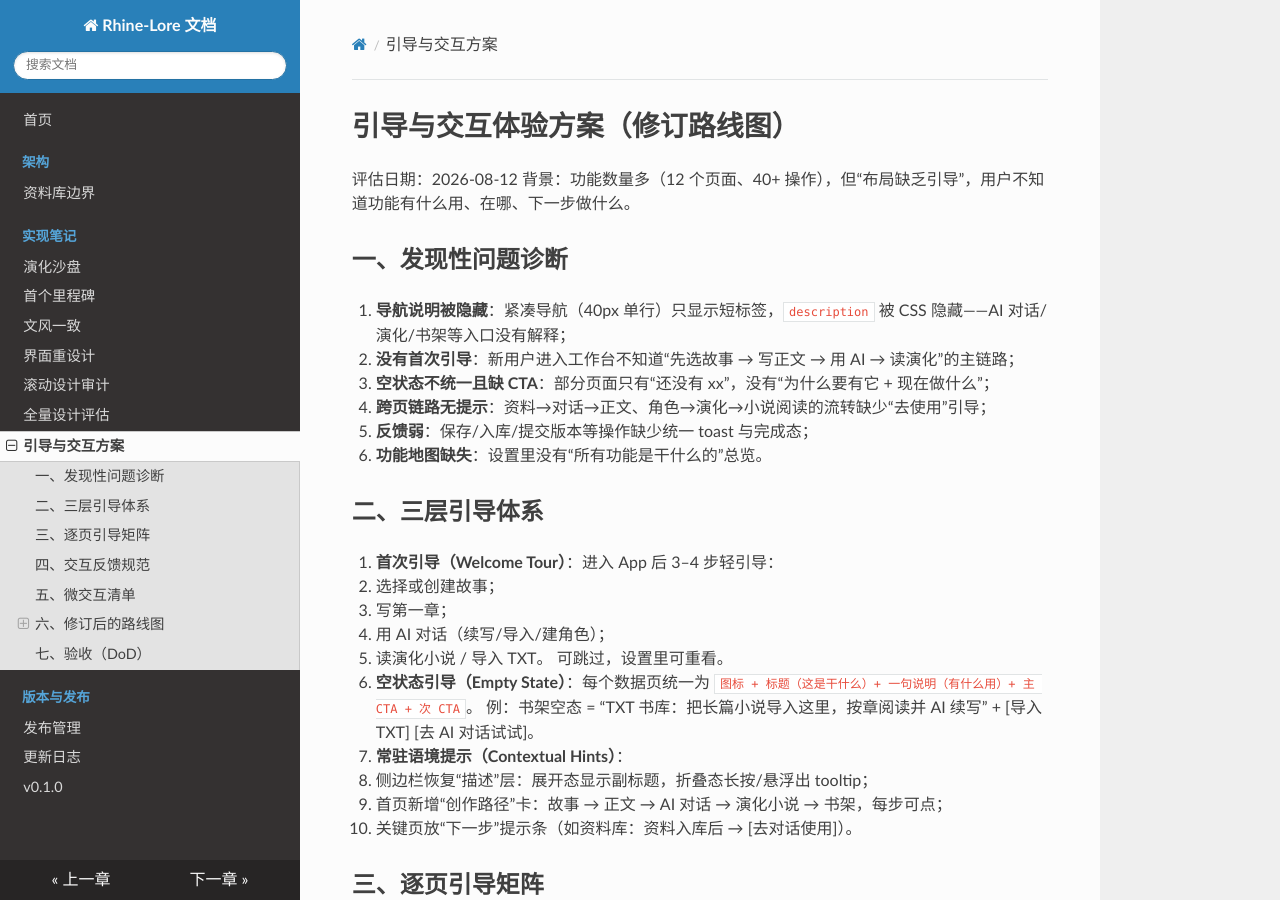
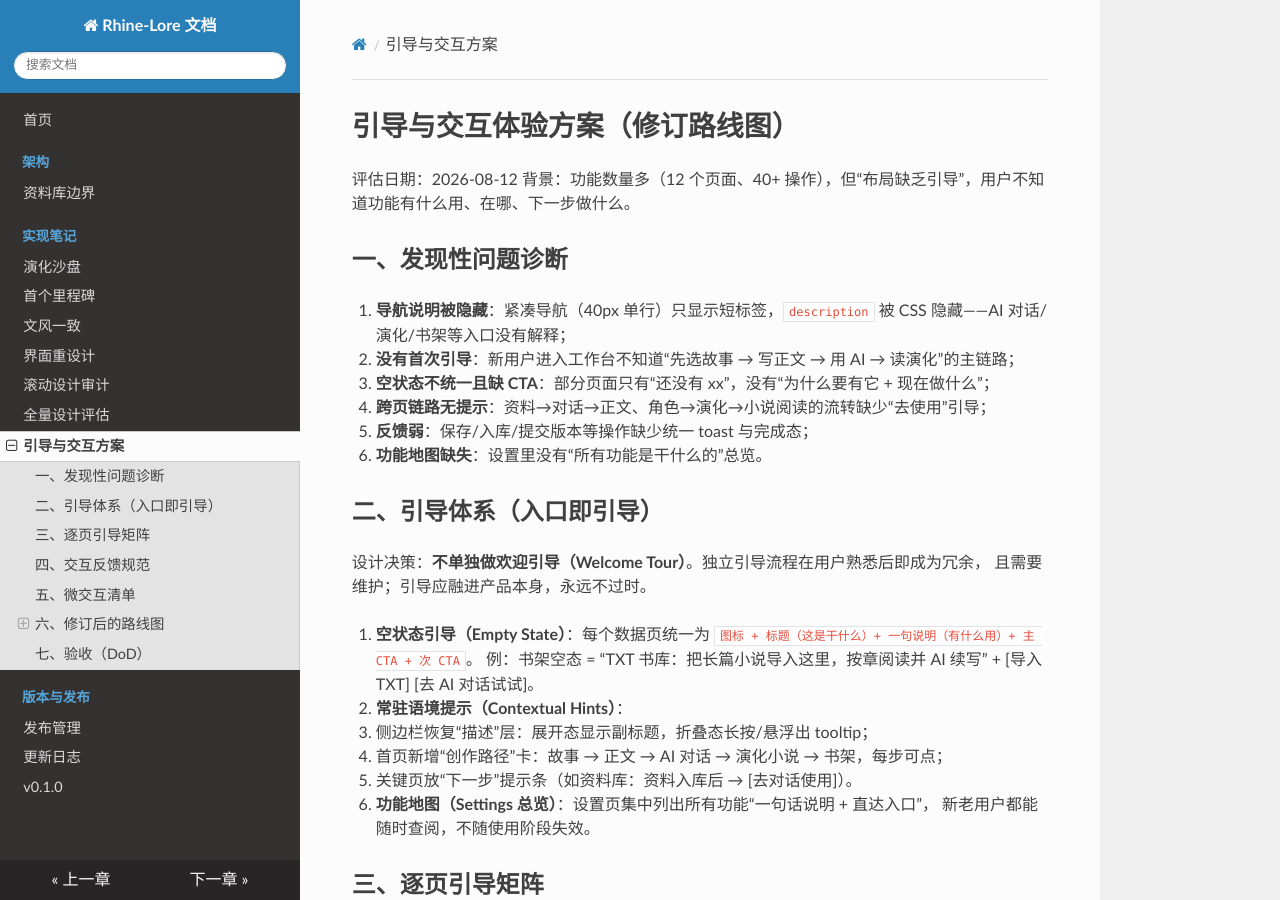
Before and after one commit to M1oFeather/Rhine-Lore, an MkDocs documentation site: the page built from docs/design/interaction-guidance.md, in a window 1280 px wide and 900 px high. Built offline with MkDocs 1.6.1, drawn with Linux system fonts in a browser that asks for light colours; nearby versions of some CDN libraries; some of the changed text lies outside the part shown.

Commit message:
docs: 取消独立欢迎引导——改为入口即引导，避免后期冗余

```diff
--- a/docs/design/interaction-guidance.md
+++ b/docs/design/interaction-guidance.md
@@ -12,23 +12,22 @@
 5. **反馈弱**：保存/入库/提交版本等操作缺少统一 toast 与完成态；
 6. **功能地图缺失**：设置里没有“所有功能是干什么的”总览。
 
-## 二、三层引导体系
+## 二、引导体系（入口即引导）
 
-1. **首次引导（Welcome Tour）**：进入 App 后 3–4 步轻引导：
-   - 选择或创建故事；
-   - 写第一章；
-   - 用 AI 对话（续写/导入/建角色）；
-   - 读演化小说 / 导入 TXT。
-   可跳过，设置里可重看。
+设计决策：**不单独做欢迎引导（Welcome Tour）**。独立引导流程在用户熟悉后即成为冗余，
+且需要维护；引导应融进产品本身，永远不过时。
 
-2. **空状态引导（Empty State）**：每个数据页统一为
+1. **空状态引导（Empty State）**：每个数据页统一为
    `图标 + 标题（这是干什么）+ 一句说明（有什么用）+ 主 CTA + 次 CTA`。
    例：书架空态 = “TXT 书库：把长篇小说导入这里，按章阅读并 AI 续写” + [导入 TXT] [去 AI 对话试试]。
 
-3. **常驻语境提示（Contextual Hints）**：
+2. **常驻语境提示（Contextual Hints）**：
    - 侧边栏恢复“描述”层：展开态显示副标题，折叠态长按/悬浮出 tooltip；
    - 首页新增“创作路径”卡：故事 → 正文 → AI 对话 → 演化小说 → 书架，每步可点；
    - 关键页放“下一步”提示条（如资料库：资料入库后 → [去对话使用]）。
+
+3. **功能地图（Settings 总览）**：设置页集中列出所有功能“一句话说明 + 直达入口”，
+   新老用户都能随时查阅，不随使用阶段失效。
 
 ## 三、逐页引导矩阵
 
@@ -67,9 +66,9 @@
 
 ### P0 · 引导与反馈（先做，本轮新增）
 
-1. 欢迎引导（3–4 步，可跳过、可重看）；
-2. 空状态统一组件（图标+说明+双 CTA）覆盖 12 页；
-3. 侧边栏恢复功能说明（展开态副标题 / 悬浮 tooltip）；
+1. 空状态统一组件（图标+说明+双 CTA）覆盖 12 页；
+2. 侧边栏恢复功能说明（展开态副标题 / 悬浮 tooltip）；
+3. 首页创作路径卡（故事 → 正文 → AI → 演化 → 书架）；
 4. 全局 toast 与操作反馈统一；
 5. 设置页重构 + 功能地图（所有功能一句话说明 + 直达）。
 
```
Also changed, not shown: docs/design/full-design-evaluation.md (+2 -1 lines).
